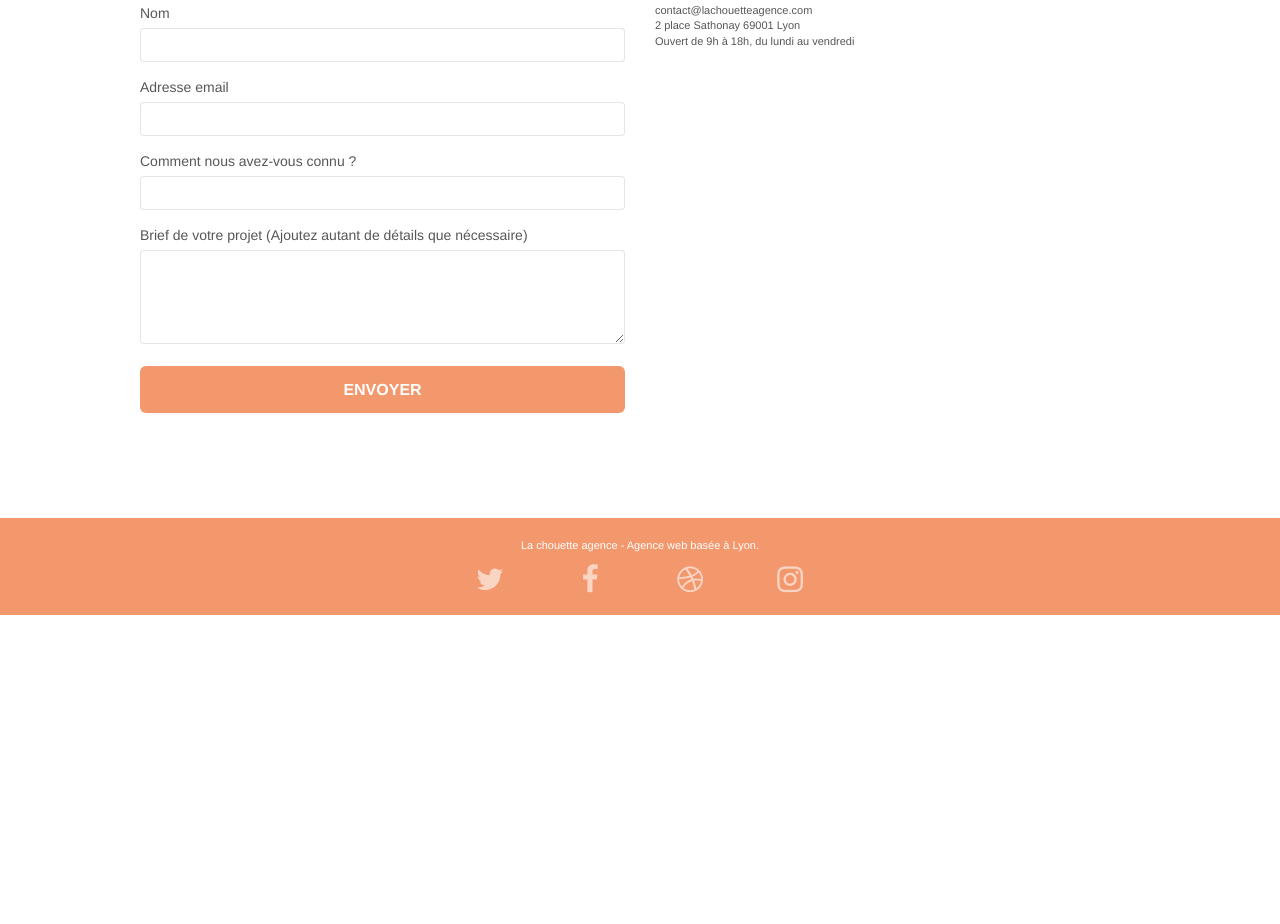
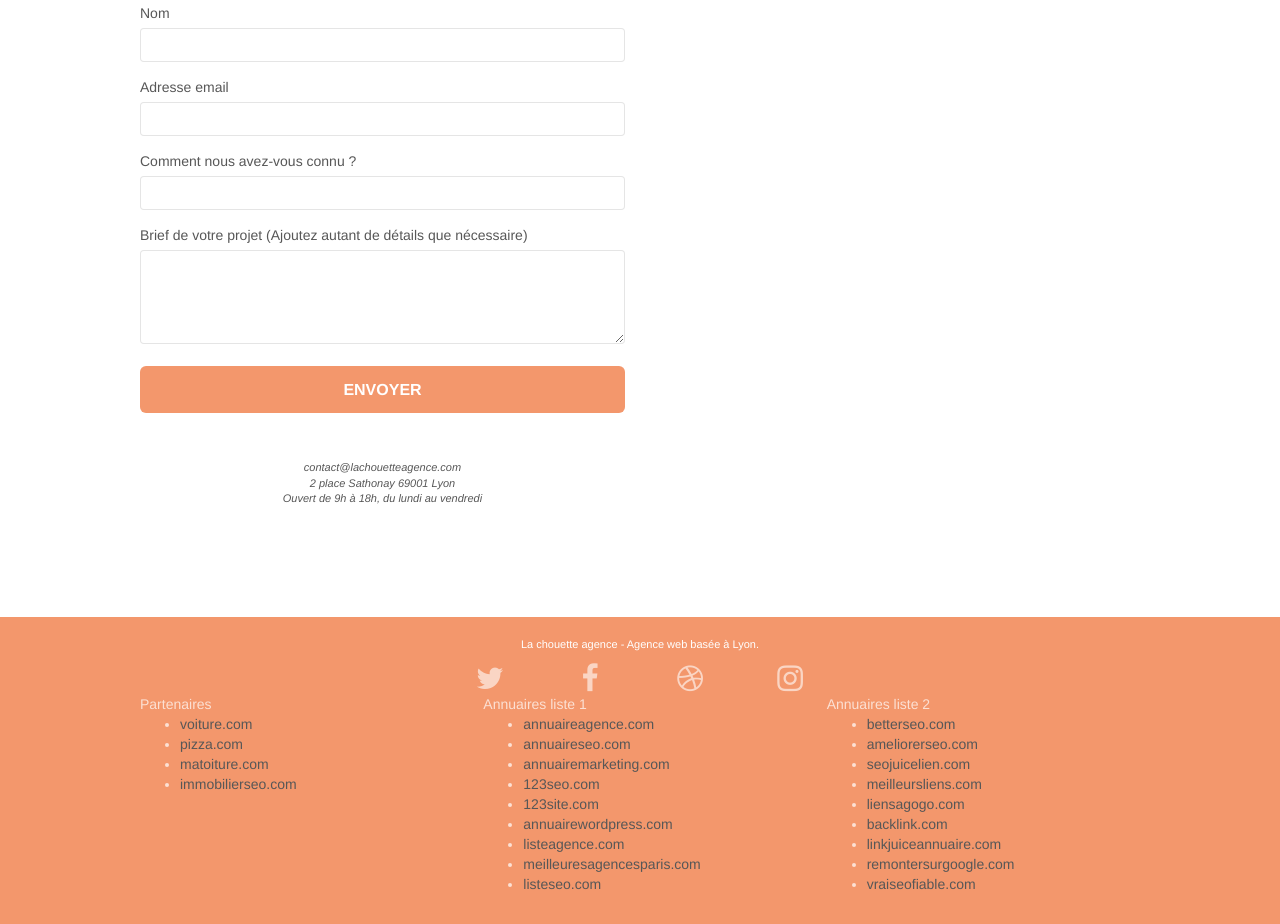
Before and after one commit to CptConi/CptConi.github.io, a plain HTML site: page contact.html in a window 1280 px wide. Shown: the part 494-1418 px from the top of the page. Before the commit the page ends 1109 px from the top, so only its background shows below. Drawn offline with nearby package versions, Linux system fonts and the light colour scheme; files that its build step writes are made by us from their sources; a script that the page names is missing.

Commit message:
+header + link style contact.html + modif layout contact.html

```diff
--- a/contact.html
+++ b/contact.html
@@ -3,7 +3,10 @@
   <head>
     <meta charset="utf-8" />
     <meta name="keywords" content="" />
-    <meta name="description" content="" />
+    <meta
+      name="description"
+      content="La chouette agence est une agence de webdesign sur Lyon. Vous souhaitez gagner en visibilité et devenir plus attractifs sur internet ? Nous sommes là pour vous accompagner."
+    />
     <meta
       name="viewport"
       content="width=device-width, initial-scale=1.0, viewport-fit=cover"
@@ -13,6 +16,7 @@
     <link rel="shortcut icon" type="image/png" href="favicon.jpg" />
 
     <link rel="stylesheet" type="text/css" href="./css/bootstrap.min.css" />
+    <link rel="stylesheet" type="text/css" href="./css/bootstrap.css" />
     <link rel="stylesheet" type="text/css" href="style.css" />
     <link rel="stylesheet" type="text/css" href="./css/font-awesome.min.css" />
     <link rel="stylesheet" type="text/css" href="./css/et-line.min.css" />
@@ -32,6 +36,7 @@
     <!-- Principal conteneur -->
     <div class="page-container">
       <!-- bloc-0 -->
+      <header>
         <div class="bloc bgc-white l-bloc" id="bloc-0">
           <div class="container bloc-sm">
             <nav class="navbar row">
@@ -55,20 +60,23 @@
                   ><span class="icon-bar"></span>
                 </button>
               </div>
-            <div class="collapse navbar-collapse navbar-1 special-dropdown-nav">
+              <div
+                class="collapse navbar-collapse navbar-1 special-dropdown-nav"
+              >
                 <ul class="site-navigation nav navbar-nav">
                   <li>
                     <a href="index.html">Accueil</a>
                   </li>
                   <li></li>
                   <li>
-                  <a href="page2.html">Contact</a>
+                    <a href="contact.html">Contact</a>
                   </li>
                 </ul>
               </div>
             </nav>
           </div>
         </div>
+      </header>
       <!-- bloc-0 END -->
 
       <!-- bloc-6 -->
@@ -152,12 +160,14 @@
                   Envoyer
                 </button>
               </form>
+              <div class="col-sm-12">
+                <div class="contact--infos">
+                  <p>
+                    contact@lachouetteagence.com<br />2 place Sathonay 69001
+                    Lyon<br />Ouvert de 9h à 18h, du lundi au vendredi<br />
+                  </p>
                 </div>
-            <div class="col-sm-6">
-              <p>
-                contact@lachouetteagence.com<br />2 place Sathonay 69001 Lyon<br />Ouvert
-                de 9h à 18h, du lundi au vendredi<br />
-              </p>
+              </div>
             </div>
           </div>
         </div>
@@ -171,6 +181,7 @@
       <!-- ScrollToTop Button END-->
 
       <!-- Footer - bloc-8 -->
+      <footer>
         <div class="bloc bgc-atomic-tangerine d-bloc" id="bloc-8">
           <div class="container bloc-sm">
             <div class="row">
@@ -208,10 +219,74 @@
                     </div>
                   </div>
                 </div>
+                <div class="row">
+                  <div class="col-sm-4">
+                    Partenaires
+                    <ul>
+                      <li><a href="voiture.com">voiture.com</a></li>
+                      <li><a href="pizza.com">pizza.com</a></li>
+                      <li><a href="matoiture.com">matoiture.com</a></li>
+                      <li><a href="immobilierseo.com">immobilierseo.com</a></li>
+                    </ul>
+                  </div>
+                  <div class="col-sm-4">
+                    Annuaires liste 1
+                    <ul>
+                      <li>
+                        <a href="annuaireagence.com">annuaireagence.com</a>
+                      </li>
+                      <li><a href="annuaireseo.com">annuaireseo.com</a></li>
+                      <li>
+                        <a href="annuairemarketing.com"
+                          >annuairemarketing.com</a
+                        >
+                      </li>
+                      <li><a href="123seoture.com">123seo.com</a></li>
+                      <li><a href="123site.com">123site.com</a></li>
+                      <li>
+                        <a href="annuairewordpress.com"
+                          >annuairewordpress.com</a
+                        >
+                      </li>
+                      <li><a href="listeagence.com">listeagence.com</a></li>
+                      <li>
+                        <a href="meilleuresagencesparis.com"
+                          >meilleuresagencesparis.com</a
+                        >
+                      </li>
+                      <li><a href="listeseo.com">listeseo.com</a></li>
+                    </ul>
+                  </div>
+                  <div class="col-sm-4">
+                    Annuaires liste 2
+                    <ul>
+                      <li><a href="betterseo.com">betterseo.com</a></li>
+                      <li><a href="ameliorerseo.com">ameliorerseo.com</a></li>
+                      <li><a href="seojuicelien.com">seojuicelien.com</a></li>
+                      <li>
+                        <a href="meilleursliens.com">meilleursliens.com</a>
+                      </li>
+                      <li><a href="liensagogo.com">liensagogo.com</a></li>
+                      <li><a href="backlink.com">backlink.com</a></li>
+                      <li>
+                        <a href="linkjuiceannuaire.com"
+                          >linkjuiceannuaire.com</a
+                        >
+                      </li>
+                      <li>
+                        <a href="remontersurgoogle.com"
+                          >remontersurgoogle.com</a
+                        >
+                      </li>
+                      <li><a href="vraiseofiable.com">vraiseofiable.com</a></li>
+                    </ul>
                   </div>
                 </div>
               </div>
             </div>
+          </div>
+        </div>
+      </footer>
       <!-- Footer - bloc-8 END -->
     </div>
     <!-- Principal conteneur END -->
--- a/style.css
+++ b/style.css
@@ -777,7 +777,7 @@ h4 {
 }
 
 .tc-white {
-  color: #f3976c !important;
+  color: #ffffff !important;
 }
 
 .btn-atomic-tangerine {
@@ -1072,3 +1072,9 @@ h4 {
   font-size: larger;
   font-weight: lighter;
 }
+
+.contact--infos {
+  font-style: italic;
+  margin-top: 3em;
+  text-align: center;
+}
```
Also changed, not shown: index.html (+22 -8 lines). Lines whose indentation alone changed are shown as unchanged.
